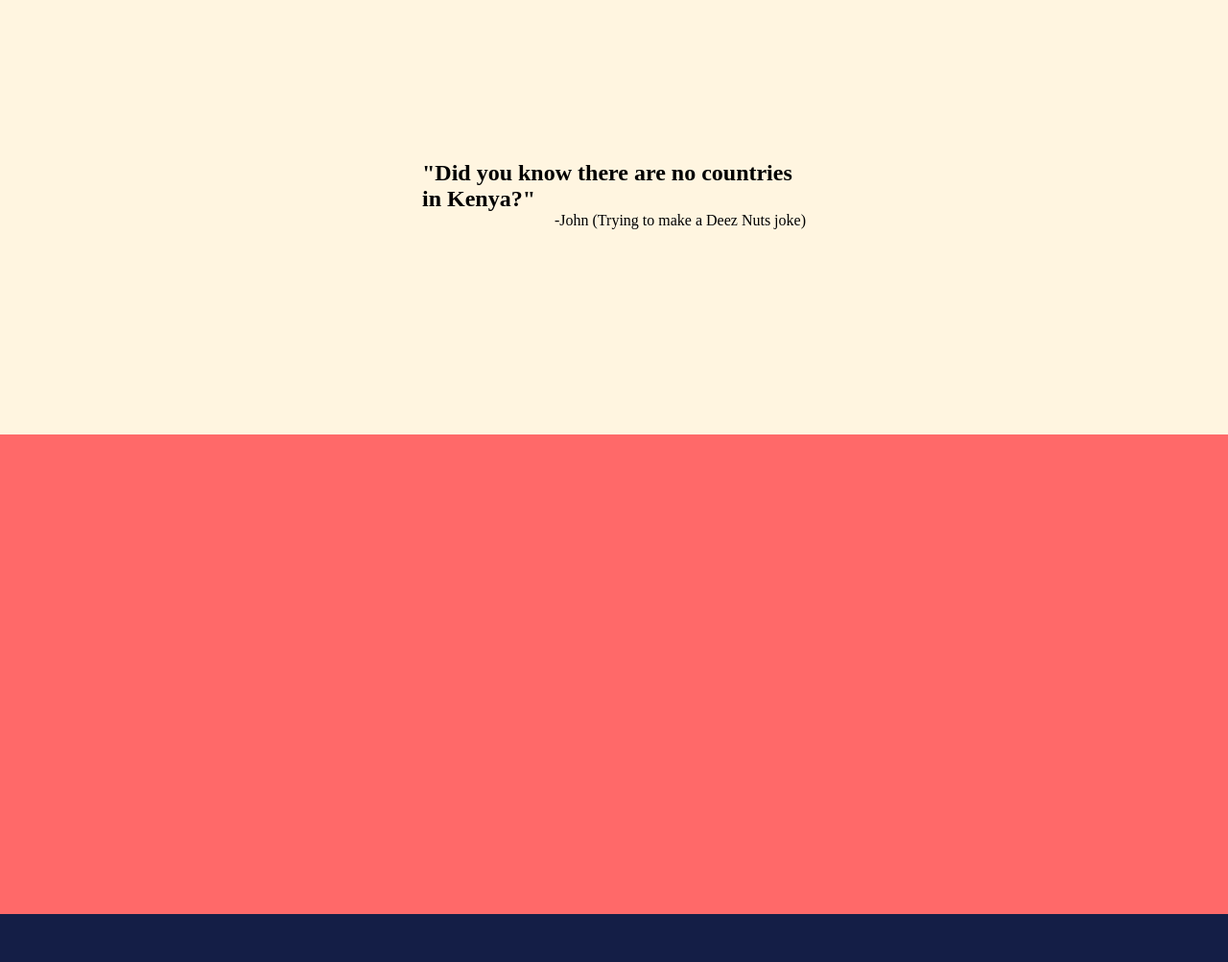
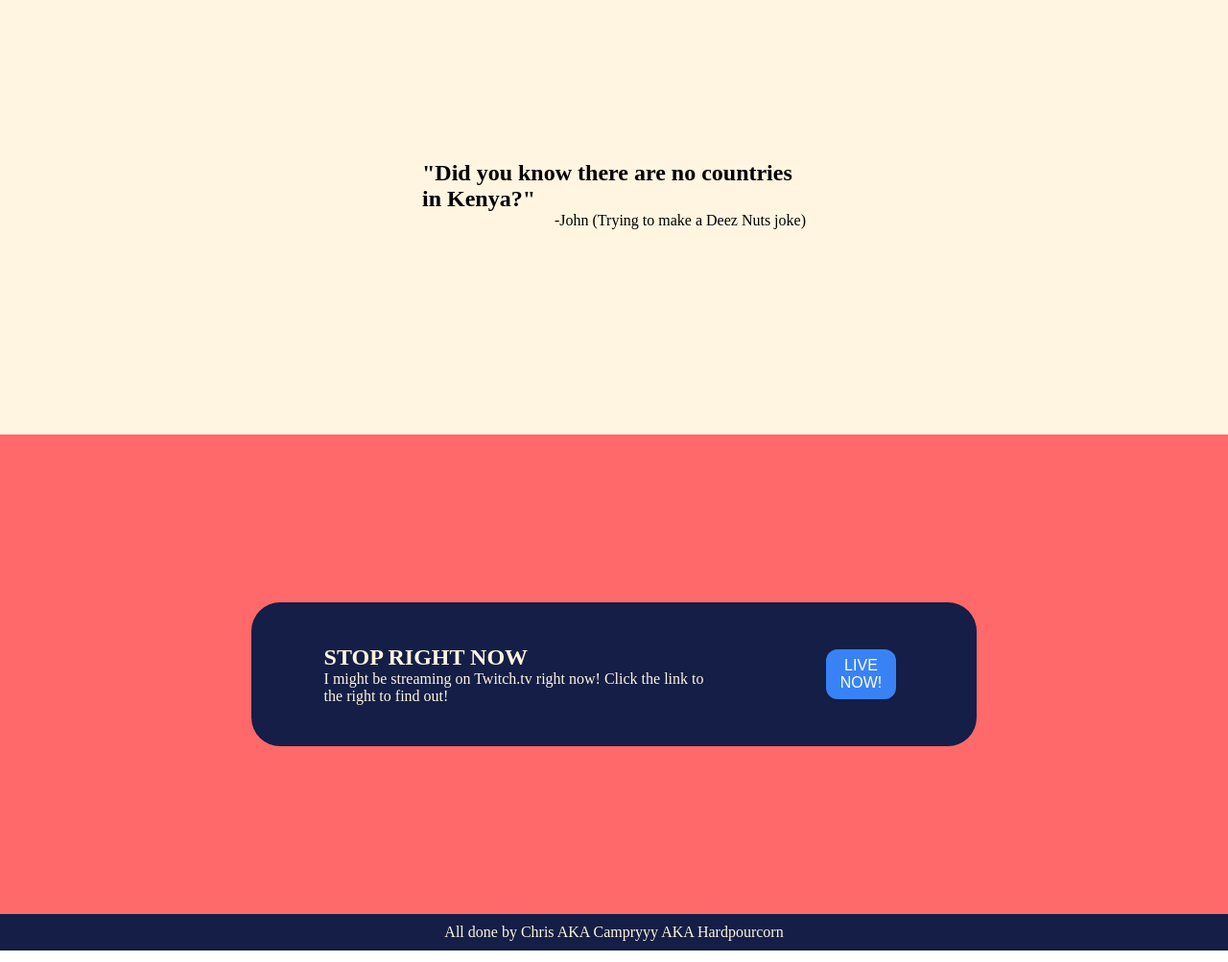
Before and after one commit to hardpourcorn/landing-page, a plain HTML site: page index.html in a window 1280 px wide. Shown: the part 1107-2110 px from the top of the page at 96% size. Drawn offline with Linux system fonts and the light colour scheme.

Commit message:
Add/align content to white-bot and footer

```diff
--- a/index.html
+++ b/index.html
@@ -79,8 +79,30 @@
             </div>
         </div>
         <div class="white-bot">
+            <div class="bluebox">
+                <div class="textbox">
+                    <div class="textbox-left">
+                        <h2 class="textbox-top">
+                        STOP RIGHT NOW
+                        </h2>
+                        <div class="textbox-bottom">
+                        I might be streaming on Twitch.tv right now! Click the link to the right to find out!
+                        </div>
+
+                    </div>
+                    <div class="textbox-right">
+                        <div class="textbox-button">
+                            <button onClick="location.href='https://www.twitch.tv/hardpourcornn'" class="hero-button">
+                            LIVE NOW!
+                            </button>
+                        </div>
+                    </div>
+                    </div>
+                </div>
+            </div>
         </div>
         <div class="footer">
+            All done by Chris AKA Campryyy AKA Hardpourcorn
         </div>
     </div>
 </div>
--- a/styles.css
+++ b/styles.css
@@ -191,8 +191,6 @@ img{
     text-align: center;
 }
 
-
-
 .gray{
     display: flex;
     justify-content: center;
@@ -229,11 +227,50 @@ img{
     width: 100%;
 }
 
+.bluebox{
+    background-color: #141E46;
+    display: flex;
+    width: 60%;
+    height: 150px;
+    border-radius: 30px;
+    align-self: center;
+    justify-content: center;
+}
+
+.textbox{
+    display: flex;
+    width: 80%;
+    height: 100px;
+    align-self: center;
+    justify-content: center;
+    gap: 100px;
+}
+
+.textbox-left{
+    display: flex;
+    color: #fff5e0;
+    flex-direction: column;
+    justify-content: center;
+    align-self: center;
+}
+
+.textbox-right{
+    display: flex;
+    align-self: center;
+    justify-content: center;
+}
+
+.textbox-button{
+    display: flex;
+    padding: 8px;
+}
+
 .footer{
     display: flex;
     justify-content: center;
+    align-self: center;
     background-color: #141E46;
     padding: 10px;
-    height: 50px;
     width: 100%;
+    color: #fff5e0;
 }
```
